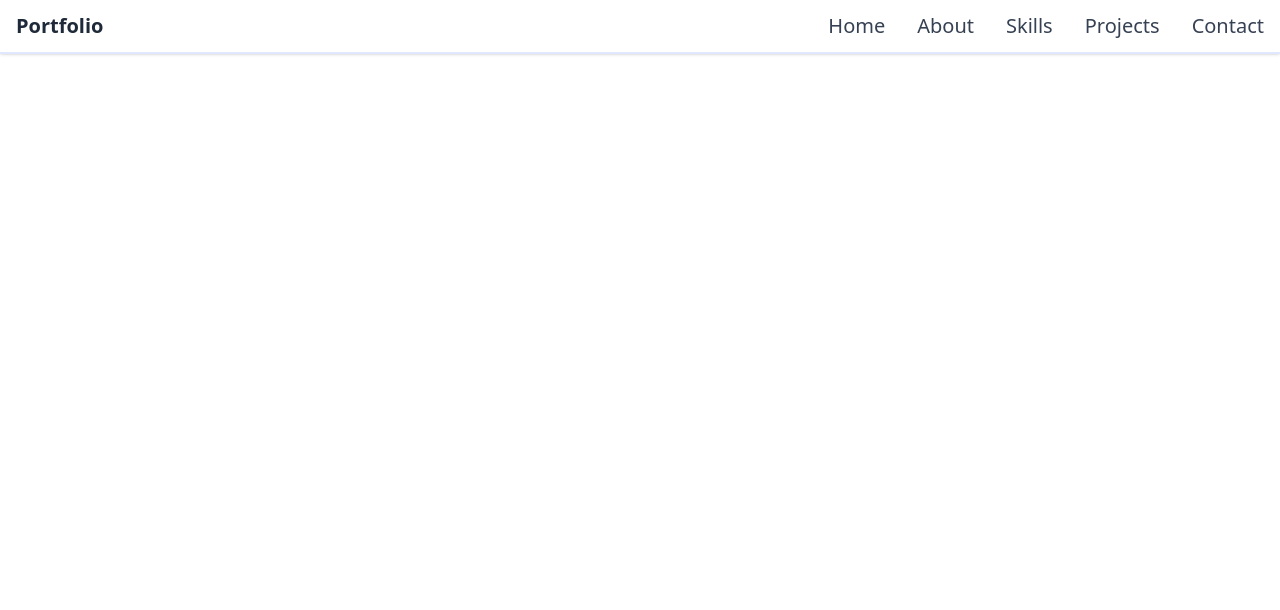
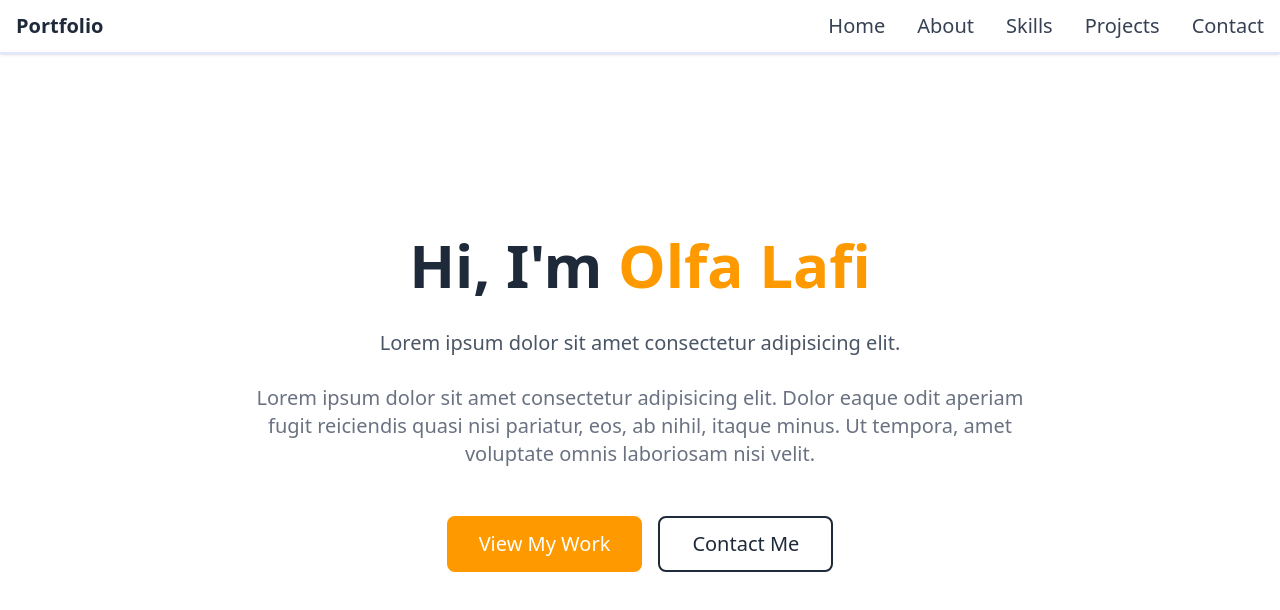
Before and after one commit to Lafi-olfa/next-portfolio, a Next.js app: page / in a window 1280 px wide. Shown: the top 610 px of the page. Built offline with nearby package versions, Linux system fonts and the light colour scheme.

Commit message:
wip: add hero section

```diff
--- /dev/null
+++ b/app/components/hero-section.tsx
@@ -0,0 +1,28 @@
+export default function HeroSection() {
+    return (
+        <section className="w-full min-h-screen flex items-center justify-center bg-white py-16">
+            <div className="container mx-auto px-4 flex flex-col items-center gap-6 text-center">
+                <h1 className="text-4xl md:text-6xl font-bold text-gray-800 leading-tight">
+                    Hi, I&apos;m <span className="text-amber-500">Olfa Lafi</span>
+                </h1>
+
+                <p className="text-lg md:text-xl text-gray-600 max-w-2xl leading-relaxed">
+                    Lorem ipsum dolor sit amet consectetur adipisicing elit.
+                </p>
+
+                <p className="text-gray-500 max-w-3xl leading-7">
+                    Lorem ipsum dolor sit amet consectetur adipisicing elit. Dolor eaque odit aperiam fugit reiciendis quasi nisi pariatur, eos, ab nihil, itaque minus. Ut tempora, amet voluptate omnis laboriosam nisi velit.
+                </p>
+
+                <div className="flex flex-col sm:flex-row gap-4 sm:gap-4 mt-6">
+                    <button className="bg-amber-500 hover:bg-amber-600 text-white px-8 py-3 rounded-lg font-medium transition-all duration-300 transform hover:scale-105 mb-2 sm:mb-0">
+                        View My Work
+                    </button>
+                    <button className="border-2 border-gray-800 hover:bg-gray-800 hover:text-white text-gray-800 px-8 py-3 rounded-lg font-medium transition-all duration-300">
+                        Contact Me
+                    </button>
+                </div>
+            </div>
+        </section>
+    )
+}
--- a/app/page.tsx
+++ b/app/page.tsx
@@ -1,9 +1,11 @@
+import HeroSection from './components/hero-section';
 import Navbar from './components/navbar';
 
 export default function Home() {
   return (
     <div className="min-h-screen overflow-x-hidden box-border p-0 m-0 text-xl">
       <Navbar />
+      <HeroSection/>
     </div>
   );
 }
```
